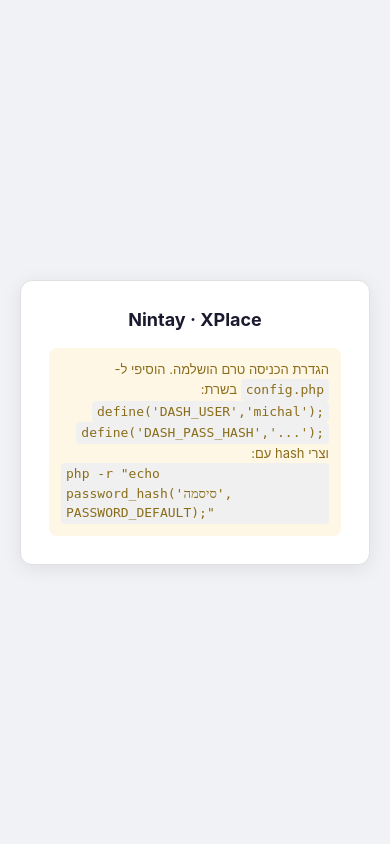
After one commit to michalchemo/xplace-dashboard, a PHP site: page /login.php in a window 390 px wide. The commit adds this page. Run offline with PHP 8.4, Linux system fonts and the light colour scheme.

Commit message:
Add username/password login gate + mobile-responsive layout
- auth.php/login.php/logout.php: session login, active once DASH_USER/DASH_PASS_HASH set in config.php
- index.php: require auth gate, logout link, stacked responsive layout (was hiding detail on mobile)
- action.php: accept dashboard session OR Bearer API key (keeps scheduled agent working)
- config.sample.php: DASH_USER/DASH_PASS_HASH template
- deploy.ps1: include new files in deploy/backup

```diff
--- a/config.sample.php
+++ b/config.sample.php
@@ -10,3 +10,9 @@ define('DB_PASS', 'your_db_password');
 // API key used by the scheduled task to add proposals.
 // Generate a strong random string, e.g.: openssl rand -hex 32
 define('API_KEY', 'replace_with_strong_random_key');
+
+// Dashboard login (username + password gate for the UI).
+// The gate turns on only once DASH_PASS_HASH is a real hash (not the placeholder).
+// Generate the hash:  php -r "echo password_hash('your_password', PASSWORD_DEFAULT), PHP_EOL;"
+define('DASH_USER', 'michal');
+define('DASH_PASS_HASH', 'replace_with_password_hash');
--- /dev/null
+++ b/login.php
@@ -0,0 +1,74 @@
+<?php
+session_start();
+require_once __DIR__ . '/config.php';
+
+$configured = defined('DASH_USER') && defined('DASH_PASS_HASH')
+    && DASH_PASS_HASH !== '' && DASH_PASS_HASH !== 'replace_with_password_hash';
+
+// Already logged in → go to dashboard.
+if (!empty($_SESSION['dash_user'])) {
+    header('Location: index.php');
+    exit;
+}
+
+$error = '';
+if ($configured && $_SERVER['REQUEST_METHOD'] === 'POST') {
+    $u = $_POST['username'] ?? '';
+    $p = $_POST['password'] ?? '';
+    if ($u === DASH_USER && password_verify($p, DASH_PASS_HASH)) {
+        session_regenerate_id(true);
+        $_SESSION['dash_user'] = $u;
+        header('Location: index.php');
+        exit;
+    }
+    $error = 'שם משתמש או סיסמה שגויים';
+}
+?>
+<!DOCTYPE html>
+<html lang="he" dir="rtl">
+<head>
+<meta charset="UTF-8">
+<meta name="viewport" content="width=device-width, initial-scale=1">
+<title>כניסה &ndash; Nintay XPlace</title>
+<style>
+  * { box-sizing: border-box; margin: 0; padding: 0; }
+  body { font-family: -apple-system, Arial, sans-serif; background: #f0f2f5; color: #222;
+         min-height: 100vh; display: flex; align-items: center; justify-content: center; padding: 20px; }
+  .box { background: #fff; border: 1px solid #e0e0e0; border-radius: 12px; padding: 28px;
+         width: 100%; max-width: 360px; box-shadow: 0 4px 20px rgba(0,0,0,.08); }
+  .box h1 { font-size: 18px; color: #1a1a2e; margin-bottom: 18px; text-align: center; }
+  label { display: block; font-size: 13px; color: #555; margin: 12px 0 6px; }
+  input { width: 100%; padding: 10px 12px; border: 1px solid #ccc; border-radius: 8px; font-size: 14px; }
+  button { width: 100%; margin-top: 18px; background: #1a1a2e; color: #fff; border: 0;
+           border-radius: 8px; padding: 11px; font-size: 15px; cursor: pointer; }
+  .err { background: #fde8e8; color: #a12121; border-radius: 8px; padding: 10px;
+         font-size: 13px; margin-bottom: 6px; text-align: center; }
+  .note { background: #fff7e6; color: #8a6d1a; border-radius: 8px; padding: 12px;
+          font-size: 13px; line-height: 1.5; }
+  code { background: #f0f0f0; padding: 1px 5px; border-radius: 4px; direction: ltr; display: inline-block; }
+</style>
+</head>
+<body>
+  <div class="box">
+    <h1>Nintay &middot; XPlace</h1>
+    <?php if (!$configured): ?>
+      <div class="note">
+        הגדרת הכניסה טרם הושלמה. הוסיפי ל-<code>config.php</code> בשרת:<br>
+        <code>define('DASH_USER','michal');</code><br>
+        <code>define('DASH_PASS_HASH','...');</code><br>
+        וצרי hash עם:<br>
+        <code>php -r "echo password_hash('סיסמה', PASSWORD_DEFAULT);"</code>
+      </div>
+    <?php else: ?>
+      <form method="post" autocomplete="off">
+        <?php if ($error): ?><div class="err"><?= htmlspecialchars($error) ?></div><?php endif; ?>
+        <label>שם משתמש</label>
+        <input type="text" name="username" required autofocus>
+        <label>סיסמה</label>
+        <input type="password" name="password" required>
+        <button type="submit">כניסה</button>
+      </form>
+    <?php endif; ?>
+  </div>
+</body>
+</html>
```
Also changed, not shown: action.php (+21 -24 lines), auth.php (added, +29 -0 lines), index.php (+36 -39 lines), logout.php (added, +10 -0 lines), 1 other file.
